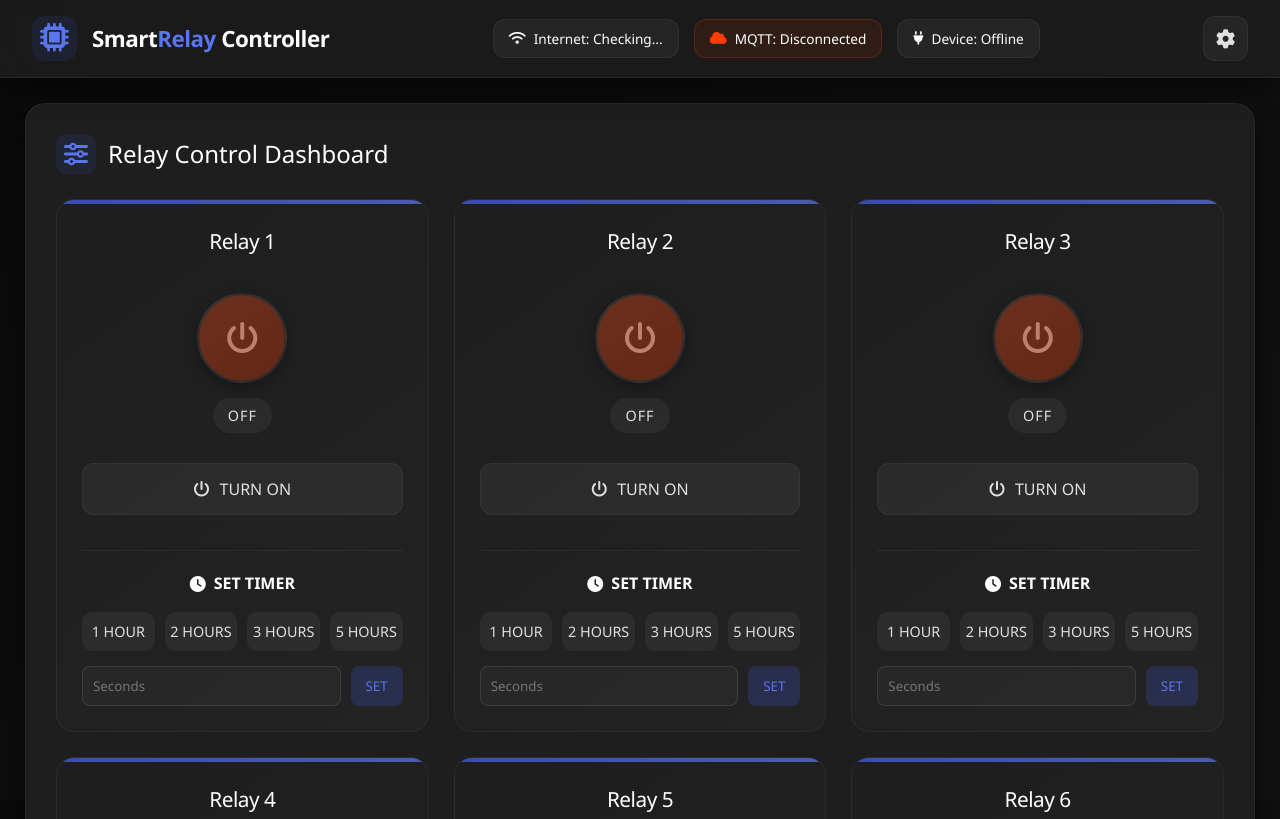
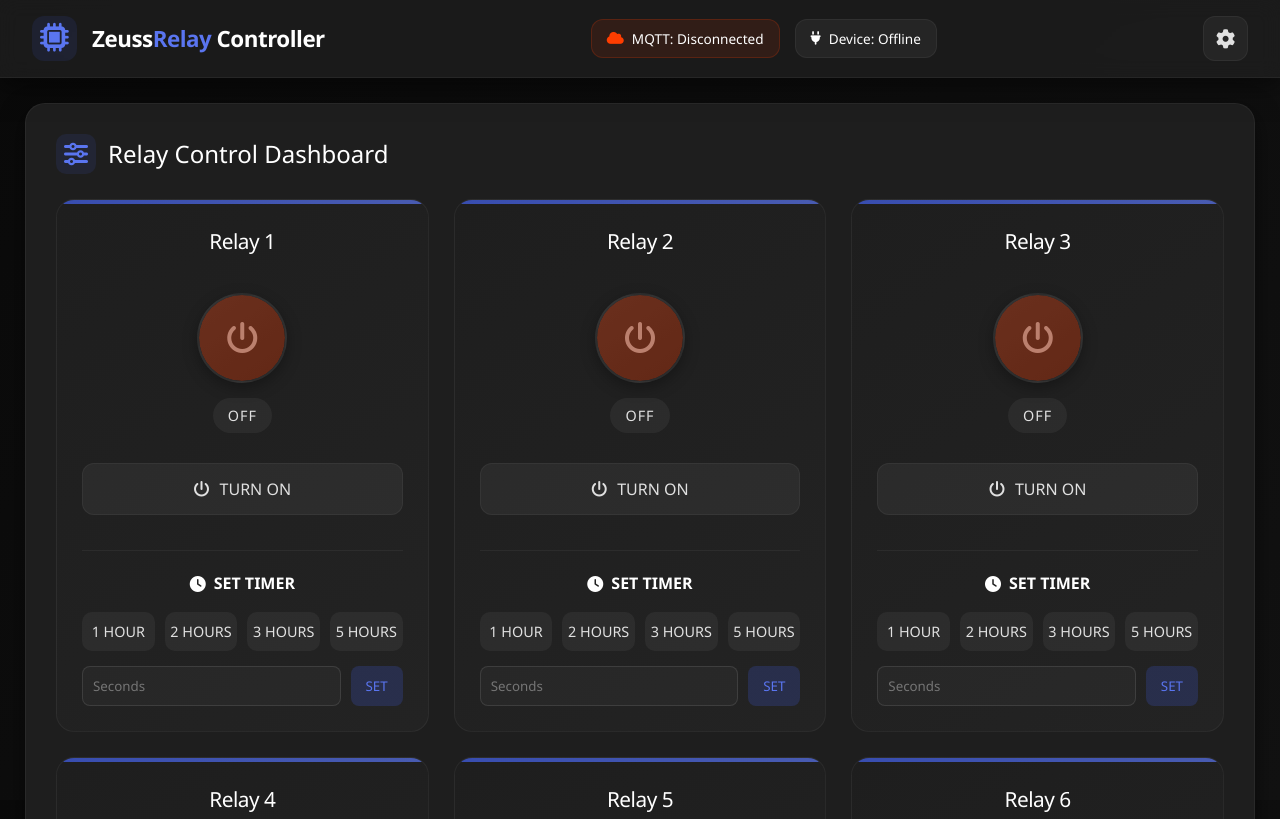
Before and after one commit to sHx2604/relay, a website: page public/index.html in a window 1280 px wide. Shown: the top 819 px of the page. Drawn offline with Linux system fonts and the light colour scheme.

Commit message:
little gift

```diff
--- a/public/index.html
+++ b/public/index.html
@@ -13,13 +13,9 @@
         <header class="header">
             <div class="logo">
                 <i class="fas fa-microchip"></i>
-                <h1>Smart<span>Relay</span> Controller</h1>
+                <h1>Zeuss<span>Relay</span> Controller</h1>
             </div>
             <div class="connection-status">
-                <div class="status-item" id="wifiStatus">
-                    <i class="fas fa-wifi"></i>
-                    <span>Internet: Checking...</span>
-                </div>
                 <div class="status-item" id="mqttStatus">
                     <i class="fas fa-cloud"></i>
                     <span>MQTT: Disconnected</span>
@@ -47,9 +43,8 @@
 
         <!-- Footer -->
         <footer class="footer">
-            <p>© 2023 Smart Relay Controller | IoT Automation System</p>
+            <p>© 2025 Zeuss Relay Controller | IoT Automation System</p>
             <div class="system-info">
-                <span id="ipAddress"><i class="fas fa-network-wired"></i> IP: -</span>
                 <span id="firmwareVersion"><i class="fas fa-code"></i> Firmware: v2.1.0</span>
             </div>
         </footer>
```
